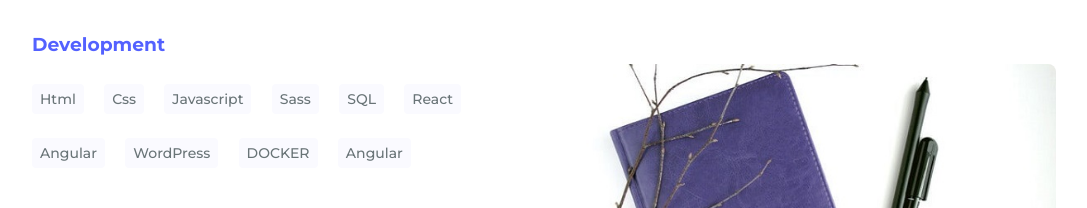
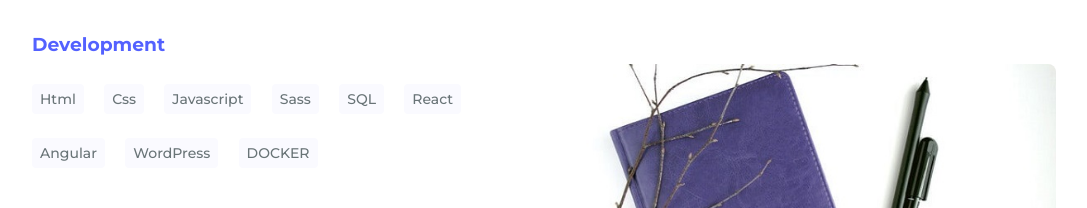
Before and after one commit to gordonliu0227/Gordon-cv, a plain HTML site: page index.html in a window 1280 px wide. Shown: the part 1660-1868 px from the top of the page, without its empty margins (96-1183 px from the left). Drawn offline with nearby package versions, Linux system fonts and the light colour scheme.

Commit message:
Update index.html

```diff
--- a/index.html
+++ b/index.html
@@ -94,7 +94,7 @@
                         <span class="skills__name">Angular</span>
                         <span class="skills__name">WordPress</span>
                         <span class="skills__name">DOCKER</span>
-                        <span class="skills__name">Angular</span>
+
 
 
                         <h3 class="skills__subtitle">Design</h3>
```
